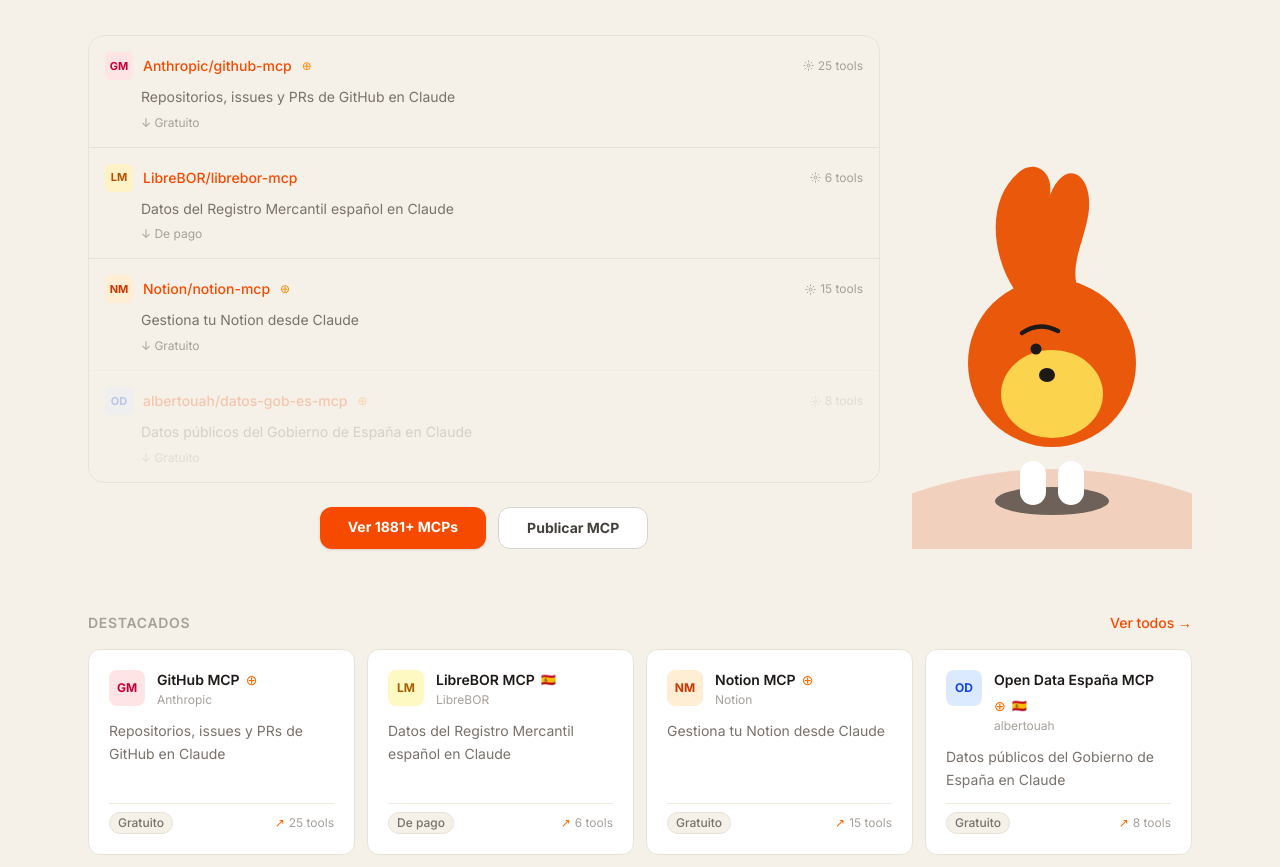
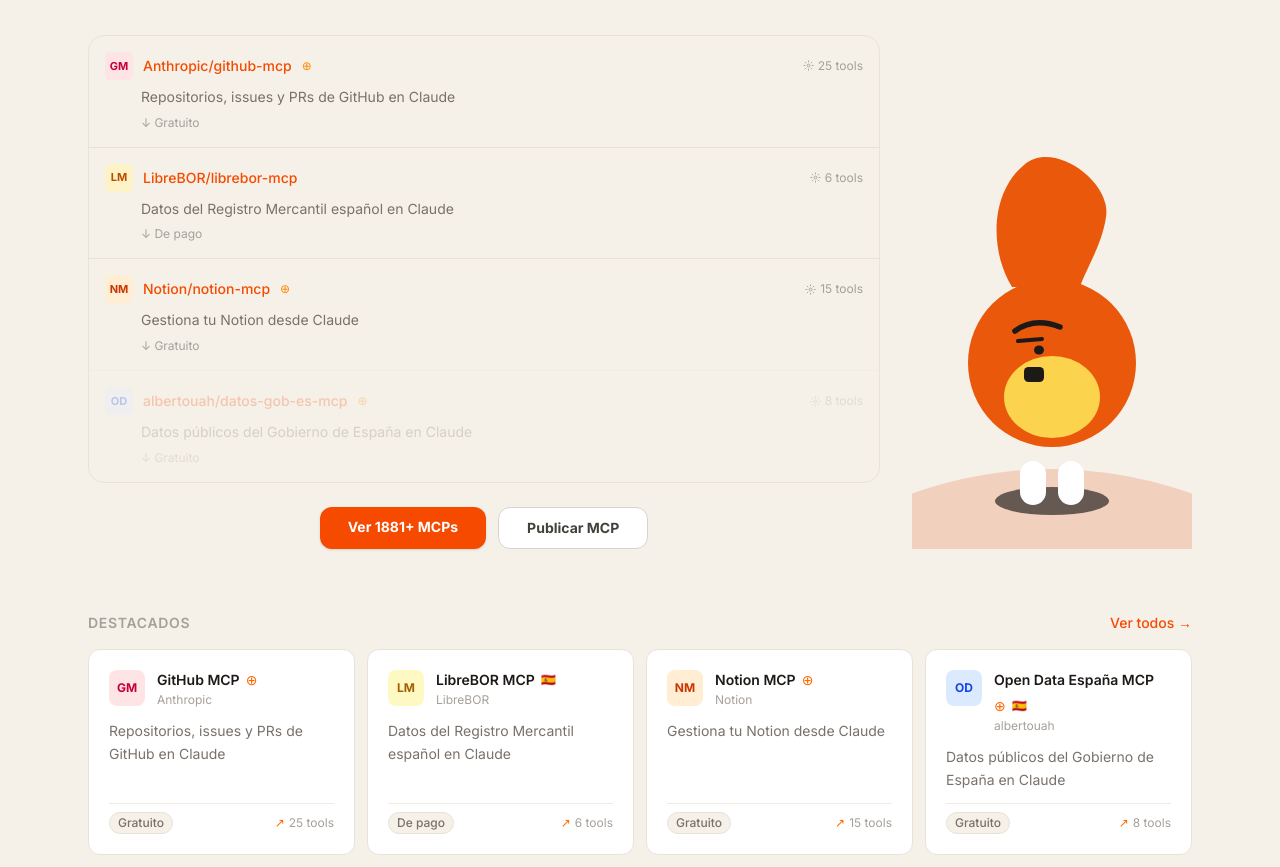
Before and after one commit to nilly-mima/spainmcp, a Next.js app: page / in a window 1280 px wide. Shown: the part 2007-2874 px from the top of the page. Built offline with nearby package versions, Linux system fonts and the light colour scheme; no server answers.

Commit message:
fix: mascota — llama asimétrica + cejas dobles + ojo óvalo + boca rect

```diff
--- a/src/components/McpListPreview.tsx
+++ b/src/components/McpListPreview.tsx
@@ -51,44 +51,47 @@ function MascotSvg() {
   return (
     <svg viewBox="0 0 280 420" fill="none" className="w-full">
 
-      {/* ── Colina cálida (hill) ── */}
+      {/* Colina cálida */}
       <path d="M-20,372 Q140,308 300,372 L300,420 L-20,420 Z"
         fill="#EDB99A" fillOpacity="0.55"/>
 
-      {/* ── Sombra del personaje ── */}
+      {/* Sombra */}
       <ellipse cx="140" cy="372" rx="57" ry="14"
-        fill="#292524" fillOpacity="0.65"/>
+        fill="#1C1917" fillOpacity="0.65"/>
 
-      {/* ── Piernas (dos píldoras blancas) ── */}
+      {/* Piernas */}
       <rect x="108" y="332" width="26" height="44" rx="13" fill="white"/>
       <rect x="146" y="332" width="26" height="44" rx="13" fill="white"/>
 
-      {/* ── Cuerpo principal (círculo naranja) ── */}
+      {/* Cuerpo */}
       <circle cx="140" cy="234" r="84" fill="#EA580C"/>
 
-      {/* ── Llama (mismo naranja — se fusiona con el cuerpo)
-           Lóbulo izquierdo alto + curva derecha secundaria ── */}
+      {/* Llama — ASIMÉTRICA: borde izquierdo sube alto,
+          cruza por arriba y forma un curl a la derecha */}
       <path d="
-        M 102,160
-        C 78,122  76,70  106,44
-        C 120,30  142,40  138,66
-        C 153,28  180,44  177,80
-        C 174,110  157,134  166,160
+        M 100,158
+        C 76,118  80,62  112,36
+        C 140,10  200,52  194,88
+        C 190,116  174,140  168,158
         Z
       " fill="#EA580C"/>
 
-      {/* ── Barriga amarilla ── */}
-      <ellipse cx="140" cy="265" rx="51" ry="44" fill="#FCD34D"/>
+      {/* Barriga */}
+      <ellipse cx="140" cy="268" rx="48" ry="41" fill="#FCD34D"/>
 
-      {/* ── Cara: ceja (preocupada — arco descendente) ── */}
-      <path d="M 110,204 Q 127,192 146,202"
-        stroke="#1C1917" strokeWidth="4.5" fill="none" strokeLinecap="round"/>
+      {/* Ceja principal (arco largo, grueso) */}
+      <path d="M 103,202 Q 122,188 148,198"
+        stroke="#1C1917" strokeWidth="5.5" fill="none" strokeLinecap="round"/>
 
-      {/* ── Ojo ── */}
-      <circle cx="124" cy="220" r="5.5" fill="#1C1917"/>
+      {/* Segunda línea bajo ceja (fruncido — más corta) */}
+      <path d="M 106,212 L 130,210"
+        stroke="#1C1917" strokeWidth="4" fill="none" strokeLinecap="round"/>
 
-      {/* ── Boca (O pequeña, sorprendida/preocupada) ── */}
-      <ellipse cx="135" cy="246" rx="8" ry="7" fill="#1C1917"/>
+      {/* Ojo — óvalo pequeño entre las dos líneas */}
+      <ellipse cx="127" cy="221" rx="5" ry="4.5" fill="#1C1917"/>
+
+      {/* Boca — rectángulo redondeado (boca abierta, grimace) */}
+      <rect x="112" y="238" width="20" height="15" rx="4.5" fill="#1C1917"/>
 
     </svg>
   )
```
